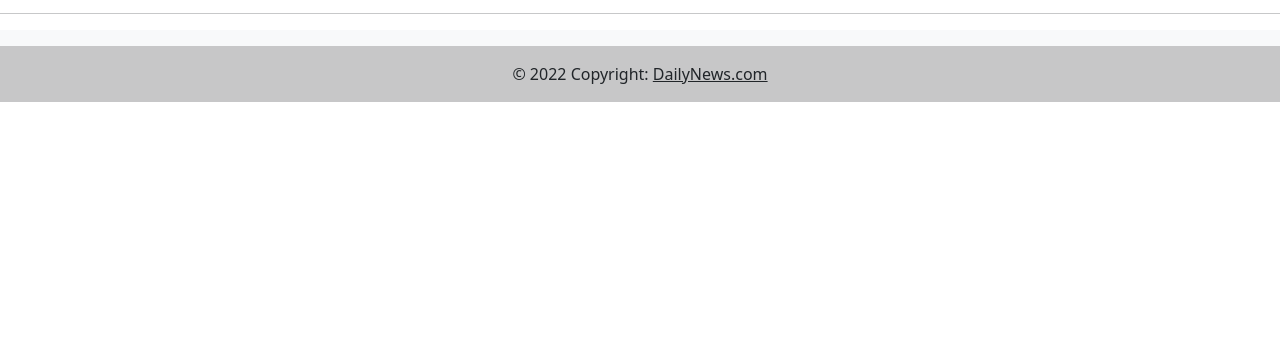
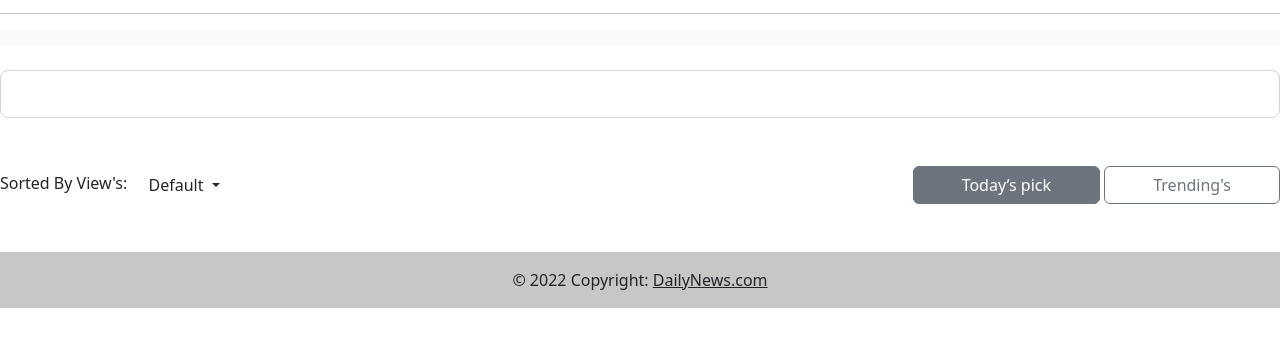
Before and after one commit to RicheTasnim/daily-news, a plain HTML site: page index.html in a window 1280 px wide. Shown: the part 67-414 px from the top of the page. Drawn offline with nearby package versions, Linux system fonts and the light colour scheme.

Commit message:
structuring

```diff
--- a/index.html
+++ b/index.html
@@ -20,7 +20,7 @@
             <div class="d-flex">
                 <div>
                     <ul class="d-flex list-styles  ">
-                        <li class="news-btn px-2 py-1 rounded fw-semibold text-white">News</li>
+                        <li class="newsBtn px-2 py-1 rounded fw-semibold text-white">News</li>
                         <li class="ms-3"><a href="blog.html">Blog</a></li>
 
 
@@ -47,10 +47,57 @@
 
     <!-- header section end  -->
 
+
+    <!-- spinner section  -->
+
+    <div id="loadingContainer" class="d-none">
+        <div class="d-flex justify-content-center py-5">
+            <div class="spinner-border my-5 text-primary" role="status">
+                <span class="visually-hidden">Loading.....</span>
+            </div>
+        </div>
+    </div>
+
     <!-- main section start -->
 
+    <main>
+        <section class="mt-4">
+            <div class="input-group input-group-lg">
+                <input id="postFound" type="text" class="form-control" aria-label="Sizing example input"
+                    aria-describedby="inputGroup-sizing-lg" />
+            </div>
+        </section>
+        <section class="mt-5">
+            <div class="input-group mb-3 d-flex justify-content-between">
+                <div>
+                    Sorted By View's:
+                    <button class="bg-white btn dropdown-toggle ps-3 pe-4" type="button" data-bs-toggle="dropdown"
+                        aria-expanded="false">
+                        Default
+                    </button>
+                    <ul class="dropdown-menu">
+                        <li><a class="dropdown-item" href="#">Default</a></li>
+
+                    </ul>
+                </div>
+                <div>
+                    <button class="btn btn-secondary ps-5 pe-5 btnBg" type="button">
+                        Today’s pick
+                    </button>
+                    <button class="btn btn-outline-secondary ps-5 pe-5" type="button">
+                        Trending's
+                    </button>
+                </div>
+            </div>
+        </section>
 
 
+        <section>
+            <div id="displayNewsPost" class="mt-5">
+
+            </div>
+        </section>
+    </main>
 
     <!-- main section end -->
 
```
